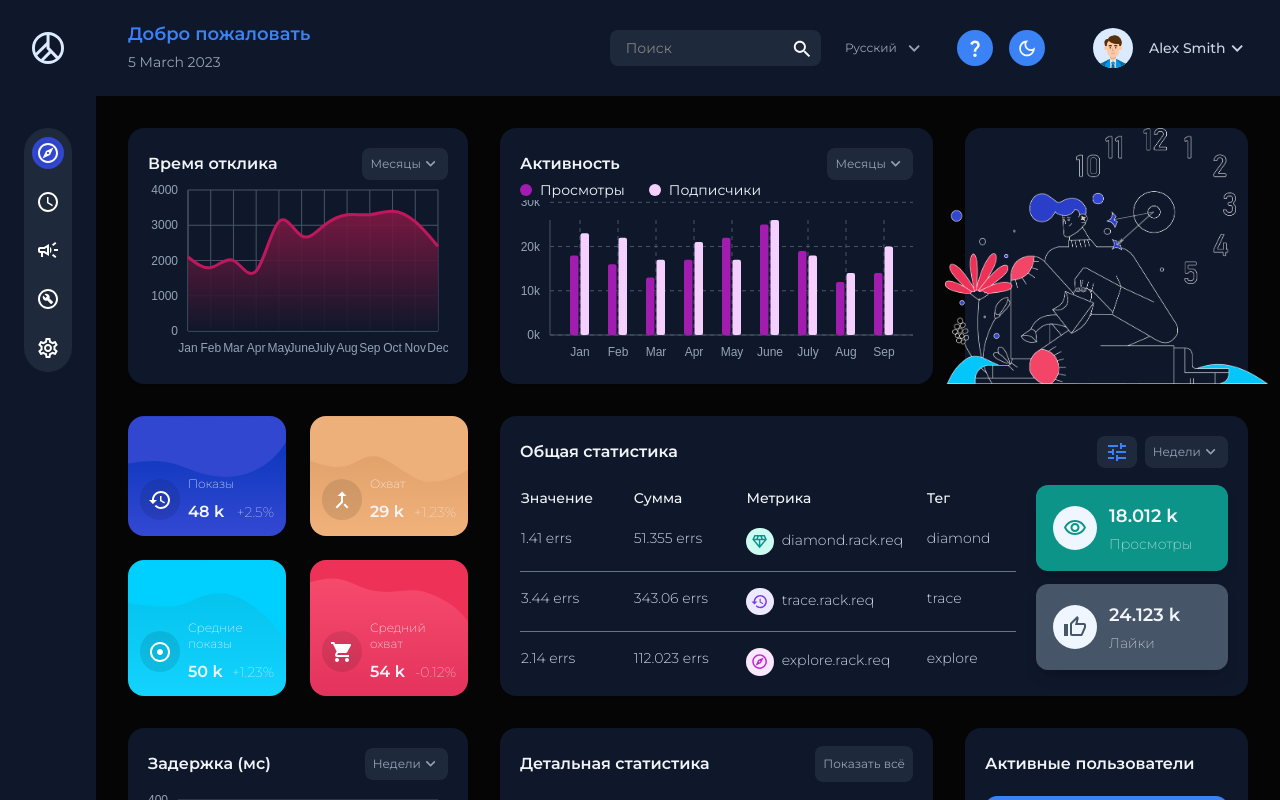
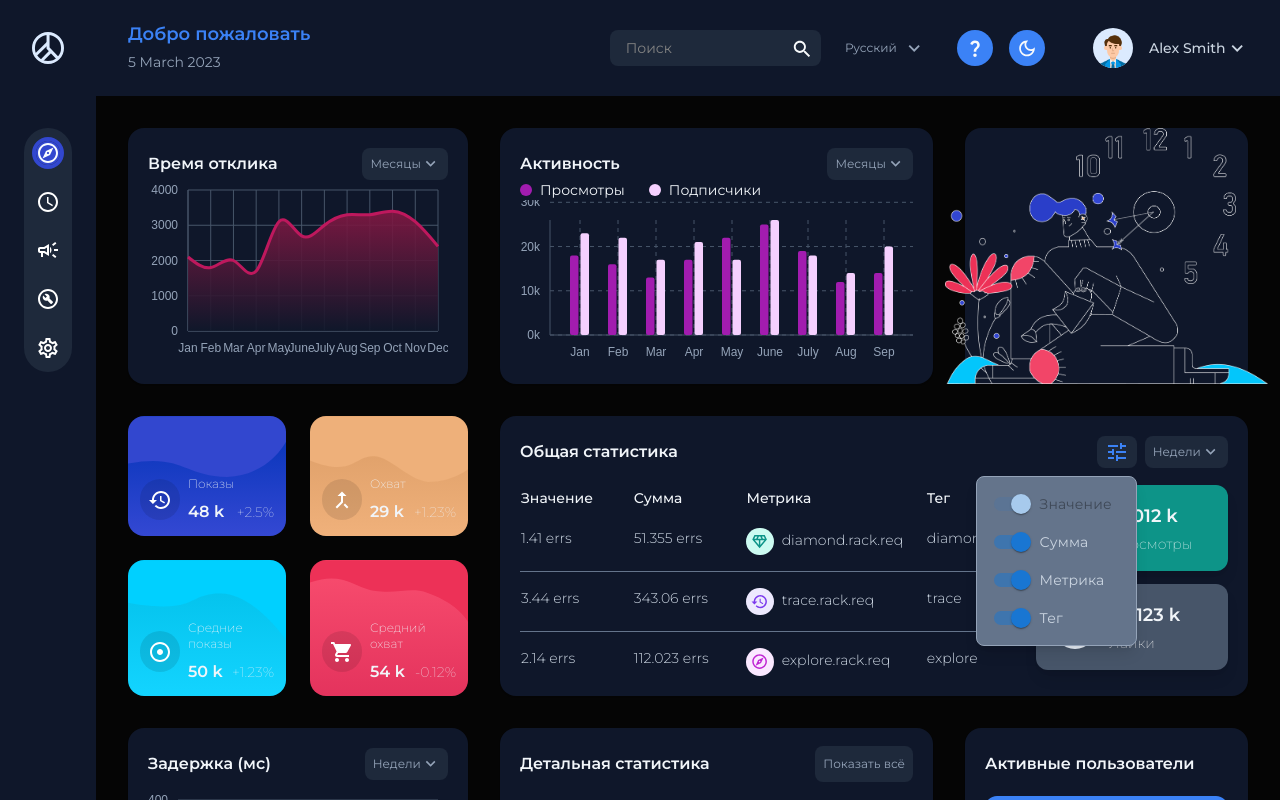
Before and after one commit to tsvetkovsergey/ofspace-social-dashboard, a React (Vite) app: page / in a window 1280 px wide. Both pictures are taken after a click on the button 1116 px from the left and 452 px from the top of the page. Built offline with nearby package versions, Linux system fonts and the light colour scheme.

Commit message:
add high view data grid filtering

```diff
--- a/src/Types/DataGrid.ts
+++ b/src/Types/DataGrid.ts
@@ -1,4 +1,14 @@
+// export type DataGridColumnID = 'value' | 'sum' | 'metric' | 'tag';
+
+export enum DataGridColumnID {
+  Value = 'value',
+  Sum = 'sum',
+  Metric = 'metric',
+  Tag = 'tag',
+}
+
 export interface DataGridColumn {
-  id: string;
-  title: string;
+  id: DataGridColumnID;
+  titleId: string;
+  grid: string;
 }
--- a/src/Types/Settings.ts
+++ b/src/Types/Settings.ts
@@ -1,3 +1,5 @@
+import { DataGridColumnID } from './DataGrid';
+
 export enum Language {
   English = 'en',
   Russian = 'ru',
@@ -18,3 +20,10 @@ export enum HighView {
   Weekly = 'weekly',
   Daily = 'daily',
 }
+
+export interface HighViewDataGrid {
+  [DataGridColumnID.Value]: boolean;
+  [DataGridColumnID.Sum]: boolean;
+  [DataGridColumnID.Metric]: boolean;
+  [DataGridColumnID.Tag]: boolean;
+}
--- a/src/components/DashboardCards/HighView.tsx
+++ b/src/components/DashboardCards/HighView.tsx
@@ -1,6 +1,7 @@
 import { useDispatch, useSelector } from 'react-redux';
 import {
   selectHighViewChart,
+  selectHighViewGrid,
   setHighViewChart,
 } from '../../store/settingsSlice';
 import PopupItem from '../../Types/PopupItem';
@@ -10,7 +11,7 @@ import Select from '../Select';
 import SquareButton from '../SquareButton';
 import DataGrid from '../DataGrid';
 import {
-  getHighViewTableColumns,
+  highViewTableColumns,
   highViewTableData,
   highViewCardsData,
 } from '../../data/data';
@@ -63,7 +64,14 @@ const getCardData = (chartType: HighViewType, t: TFunction) => [
 const HighView = () => {
   const dispatch = useDispatch();
   const highViewChart = useSelector(selectHighViewChart);
+  const gridActiveColumns = useSelector(selectHighViewGrid);
   const { t } = useTranslation();
+
+  const columns = highViewTableColumns.filter(
+    (col) => gridActiveColumns[col.id]
+  );
+
+  // const columns = useMemo(() => getHighViewTableColumns(t), [t]);
 
   const onChangeHandler = (itemId: string) => {
     dispatch(setHighViewChart(itemId as HighViewType));
@@ -72,7 +80,11 @@ const HighView = () => {
   return (
     <div>
       <CardHeader title={t('High view design')}>
-        <SquareButton icon={<TuneIcon />} />
+        <SquareButton
+          icon={<TuneIcon />}
+          columns={highViewTableColumns}
+          activeColumns={gridActiveColumns}
+        />
         {
           <Select
             activeItemID={highViewChart}
@@ -84,9 +96,10 @@ const HighView = () => {
       <div className="mt-3 flex gap-5">
         <div className="flex-1">
           <DataGrid
-            columns={getHighViewTableColumns(t)}
+            columns={columns}
             data={highViewTableData[highViewChart]}
-            gridStyle="grid-cols-[5fr,5fr,8fr,4fr]"
+            // gridStyle="5fr 5fr 8fr 4fr"
+            gridStyle={columns.reduce((acc, { grid }) => `${acc} ${grid}`, '')}
           />
         </div>
         <div className="flex flex-[0_1_12rem] flex-col justify-evenly gap-2">
--- a/src/components/DataGrid.tsx
+++ b/src/components/DataGrid.tsx
@@ -1,4 +1,5 @@
 import { useEffect, useState } from 'react';
+import { useTranslation } from 'react-i18next';
 import { DataGridColumn } from '../Types/DataGrid';
 
 type Props = {
@@ -25,17 +26,24 @@ const generateRows = ({ columns, data }: Props) => {
 
 const DataGrid = ({ columns, data, gridStyle }: Props) => {
   const [rows, setRows] = useState<JSX.Element[][]>([]);
+  const { t } = useTranslation();
 
   useEffect(() => setRows(generateRows({ columns, data })), [columns, data]);
 
+  {
+    /* <table className={`grid ${gridStyle}`}>
+      <table className={`grid ${gridStyle}`} style={{ gridTemplateColumns: gridStyle }}>
+      <table className="grid"> */
+  }
+
   return (
-    <table className={`grid ${gridStyle}`}>
+    <table style={{ display: 'grid', gridTemplateColumns: gridStyle }}>
       {/* HEADINGS */}
       <thead className="contents text-sm text-typo-300 dark:text-inherit">
         <tr className="contents">
           {columns.map((col, index) => (
             <th className="pt-2 pb-5 text-left font-medium" key={index}>
-              {col.title}
+              {t(col.titleId)}
             </th>
           ))}
         </tr>
--- a/src/components/SquareButton.tsx
+++ b/src/components/SquareButton.tsx
@@ -1,12 +1,76 @@
+import { useEffect, useState } from 'react';
+import { AnimatePresence, motion } from 'framer-motion';
+import { DataGridColumn, DataGridColumnID } from '../Types/DataGrid';
+import { FormControlLabel, FormGroup, Switch } from '@mui/material';
+import { useTranslation } from 'react-i18next';
+import { HighViewDataGrid } from '../Types/Settings';
+import { useDispatch } from 'react-redux';
+import { setHighViewGrid } from '../store/settingsSlice';
+
 type Props = {
   icon: JSX.Element;
+  columns: DataGridColumn[];
+  activeColumns: HighViewDataGrid;
 };
 
-const SquareButton = ({ icon }: Props) => {
+const SquareButton = ({ icon, columns, activeColumns }: Props) => {
+  const [isOpen, setIsOpen] = useState(false);
+  const dispatch = useDispatch();
+  const { t } = useTranslation();
+
+  const handleChange = (event: React.ChangeEvent<HTMLInputElement>) => {
+    dispatch(
+      setHighViewGrid({
+        ...activeColumns,
+        [event.target.name]: event.target.checked,
+      })
+    );
+  };
+
+  const popupMenu = (
+    <motion.ul
+      className="absolute top-full right-0 z-20 mt-2 origin-top-right cursor-default rounded-lg border-[1px] border-primary-220 bg-primary-200 p-2 pl-4 text-left text-sm text-typo-700 shadow-lg dark:border-slate-400 dark:bg-slate-500 dark:text-slate-300"
+      initial={{ opacity: 0, scale: 0, x: 20 }}
+      animate={{ opacity: 1, scale: 1, x: 0 }}
+      exit={{ opacity: 0, x: -20 }}
+      transition={{ ease: 'easeOut', duration: 0.3 }}
+    >
+      <FormGroup>
+        {columns.map(({ id, titleId }) => (
+          <FormControlLabel
+            key={id}
+            control={
+              <Switch
+                checked={activeColumns[id]}
+                onChange={handleChange}
+                name={id}
+                disabled={id === DataGridColumnID.Value}
+              />
+            }
+            label={t(titleId)}
+            sx={{
+              '& .MuiFormControlLabel-label': {
+                fontFamily: 'inherit',
+                fontSize: '0.875rem',
+                lineHeight: '1.25rem',
+              },
+            }}
+          />
+        ))}
+      </FormGroup>
+    </motion.ul>
+  );
+
   return (
-    <button className="h-8 rounded-lg bg-primary-100 px-2 text-primary-700 transition hover:shadow-lg dark:bg-slate-800 dark:text-blue-500 dark:hover:bg-slate-700 dark:hover:shadow-none [&>svg]:h-6">
-      {icon}
-    </button>
+    <div className="relative">
+      <button
+        onClick={() => setIsOpen((currentState) => !currentState)}
+        className="h-8 rounded-lg bg-primary-100 px-2 text-primary-700 transition hover:shadow-lg dark:bg-slate-800 dark:text-blue-500 dark:hover:bg-slate-700 dark:hover:shadow-none [&>svg]:h-6"
+      >
+        {icon}
+      </button>
+      <AnimatePresence>{isOpen && popupMenu}</AnimatePresence>
+    </div>
   );
 };
 
--- a/src/data/data.tsx
+++ b/src/data/data.tsx
@@ -1,4 +1,4 @@
-import { DataGridColumn } from '../Types/DataGrid';
+import { DataGridColumn, DataGridColumnID } from '../Types/DataGrid';
 import {
   HighView,
   PagesActivity,
@@ -55,22 +55,45 @@ export const getSmallCardsData = (t: TFunction): SmallCard[] => [
   },
 ];
 
-export const getHighViewTableColumns = (t: TFunction): DataGridColumn[] => [
+// export const getHighViewTableColumns = (t: TFunction): DataGridColumn[] => [
+//   {
+//     id: 'value',
+//     title: t('Value'),
+//   },
+//   {
+//     id: 'sum',
+//     title: t('Sum'),
+//   },
+//   {
+//     id: 'metric',
+//     title: t('Metric'),
+//   },
+//   {
+//     id: 'tag',
+//     title: t('Tag'),
+//   },
+// ];
+
+export const highViewTableColumns: DataGridColumn[] = [
   {
-    id: 'value',
-    title: t('Value'),
+    id: DataGridColumnID.Value,
+    titleId: 'Value',
+    grid: '5fr',
   },
   {
-    id: 'sum',
-    title: t('Sum'),
+    id: DataGridColumnID.Sum,
+    titleId: 'Sum',
+    grid: '5fr',
   },
   {
-    id: 'metric',
-    title: t('Metric'),
+    id: DataGridColumnID.Metric,
+    titleId: 'Metric',
+    grid: '8fr',
   },
   {
-    id: 'tag',
-    title: t('Tag'),
+    id: DataGridColumnID.Tag,
+    titleId: 'Tag',
+    grid: '4fr',
   },
 ];
 
--- a/src/layout/Navbar.tsx
+++ b/src/layout/Navbar.tsx
@@ -100,13 +100,15 @@ const Navbar = () => {
           <h1 className="text-lg font-bold text-typo-800 dark:text-blue-500">
             {t('Welcome to Dashboard')}
           </h1>
-          <button className="-ml-2 flex items-center rounded-lg py-1 px-2 text-typo-600 transition hover:bg-primary-200 hover:shadow-lg dark:text-slate-400 dark:hover:bg-blue-500 dark:hover:text-white dark:hover:shadow-none">
+          {/* button styles for hover */}
+          {/* transition hover:bg-primary-200 hover:shadow-lg dark:hover:bg-blue-500 dark:hover:text-white dark:hover:shadow-none */}
+          <div className="-ml-2 flex items-center rounded-lg py-1 px-2 text-typo-600 dark:text-slate-400">
             <p className="text-sm">{`${date.getDate()} ${date.toLocaleDateString(
               'en',
               { month: 'long' }
             )} ${date.getFullYear()}`}</p>
             {/* <ExpandMoreIconComponent /> */}
-          </button>
+          </div>
         </div>
       </div>
 
--- a/src/store/settingsSlice.ts
+++ b/src/store/settingsSlice.ts
@@ -1,10 +1,12 @@
 import { createSlice, PayloadAction } from '@reduxjs/toolkit';
+import { DataGridColumnID } from '../Types/DataGrid';
 import {
   Language,
   PagesActivity,
   ResponseTime,
   Latency,
   HighView,
+  HighViewDataGrid,
 } from '../Types/Settings';
 import { RootState } from './store';
 
@@ -14,6 +16,7 @@ interface InitialStateTypes {
   pagesActivityChart: PagesActivity;
   latencyChart: Latency;
   highViewChart: HighView;
+  highViewGrid: HighViewDataGrid;
 }
 
 const initialState: InitialStateTypes = {
@@ -22,6 +25,12 @@ const initialState: InitialStateTypes = {
   pagesActivityChart: PagesActivity.Monthly,
   latencyChart: Latency.Weekly,
   highViewChart: HighView.Weekly,
+  highViewGrid: {
+    [DataGridColumnID.Value]: true,
+    [DataGridColumnID.Sum]: true,
+    [DataGridColumnID.Metric]: true,
+    [DataGridColumnID.Tag]: true,
+  },
 };
 
 export const settingsSlice = createSlice({
@@ -43,6 +52,9 @@ export const settingsSlice = createSlice({
     setHighViewChart: (state, action: PayloadAction<HighView>) => {
       state.highViewChart = action.payload;
     },
+    setHighViewGrid: (state, action: PayloadAction<HighViewDataGrid>) => {
+      state.highViewGrid = action.payload;
+    },
   },
 });
 
@@ -53,6 +65,7 @@ export const {
   setPagesActivityChart,
   setLatencyChart,
   setHighViewChart,
+  setHighViewGrid,
 } = settingsSlice.actions;
 
 // Selectors
@@ -65,5 +78,7 @@ export const selectLatencyChart = (state: RootState) =>
   state.settings.latencyChart;
 export const selectHighViewChart = (state: RootState) =>
   state.settings.highViewChart;
+export const selectHighViewGrid = (state: RootState) =>
+  state.settings.highViewGrid;
 
 export default settingsSlice.reducer;
```
Also changed, not shown: src/main.tsx (+5 -5 lines).
